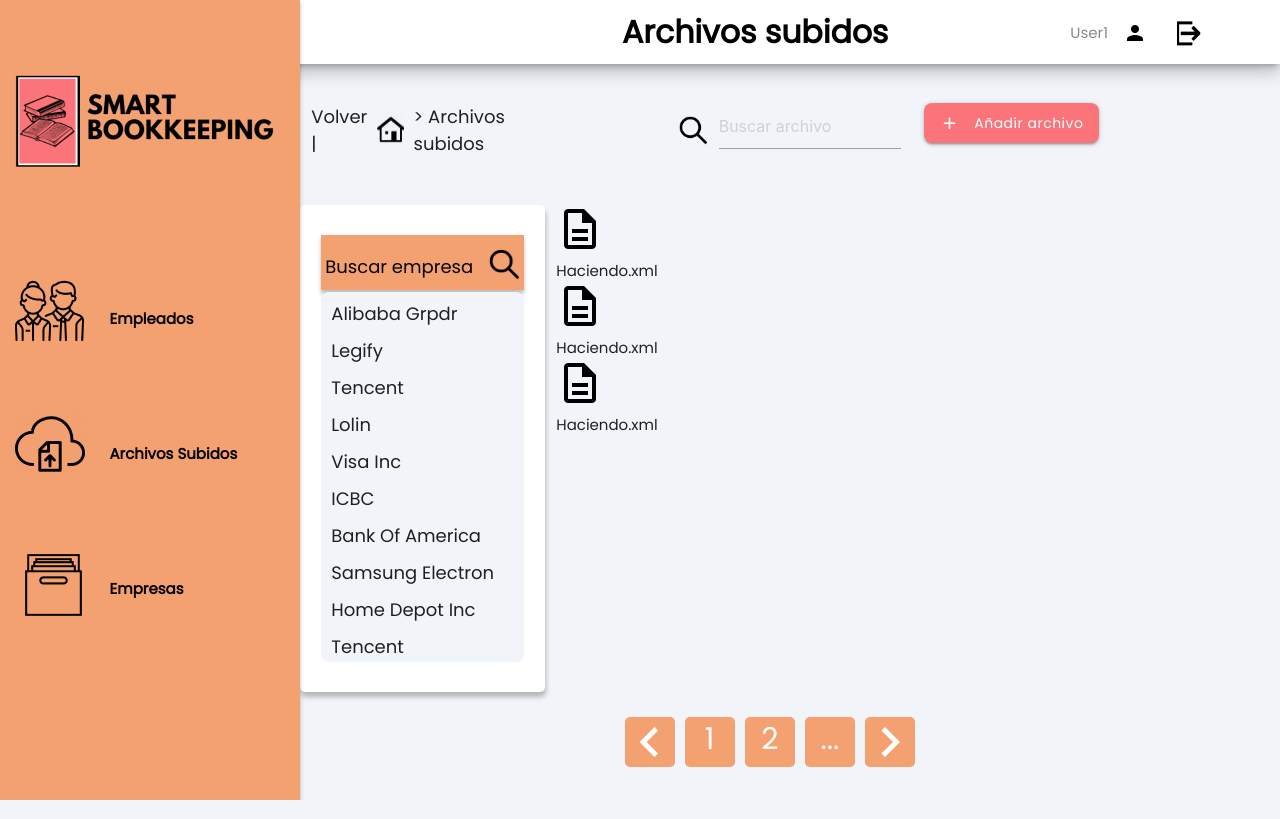
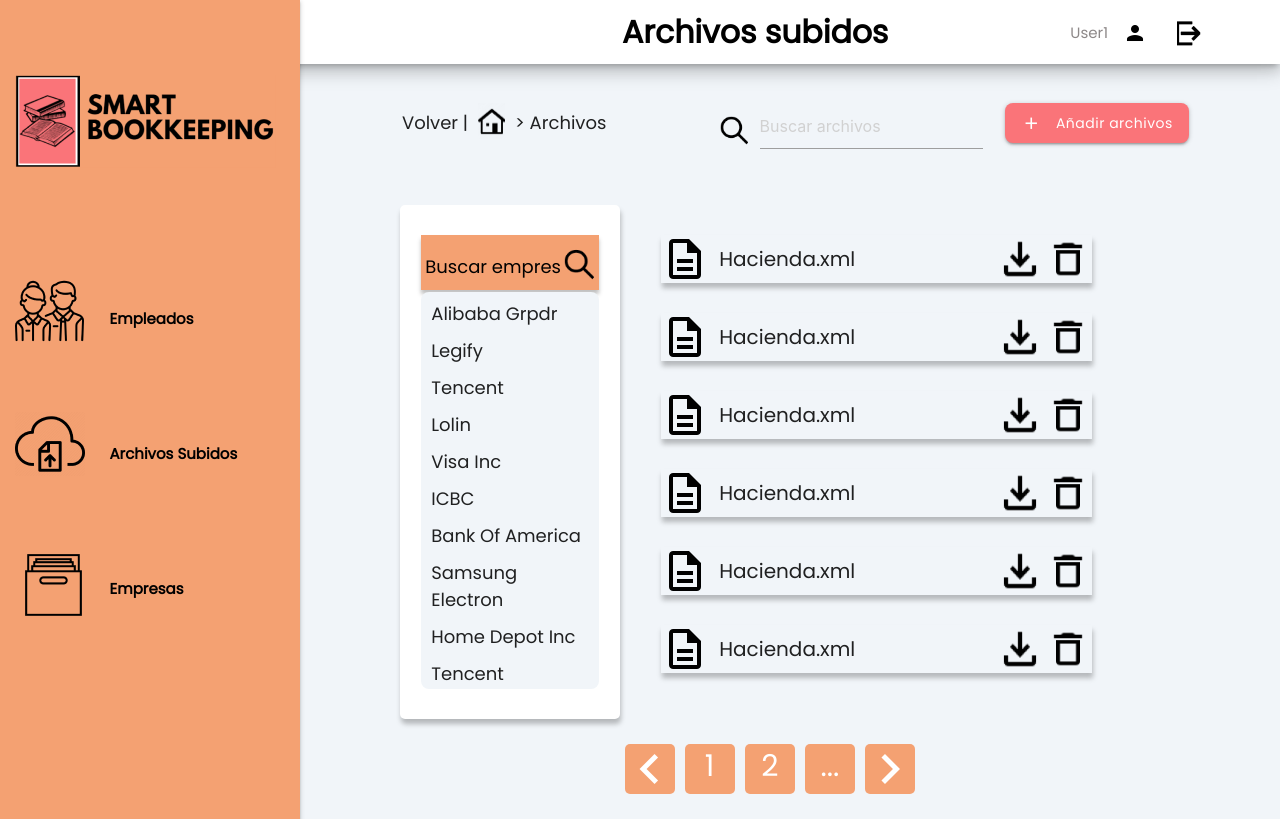
Before and after one commit to alemanjosh7/despacho-contable-ptc, a PHP site: page /views/archivos-subidos.html in a window 1280 px wide. Run offline with PHP 8.4, Linux system fonts and the light colour scheme.

Commit message:
terminando archivos

```diff
--- a/controllers/archivos-subidos.js
+++ b/controllers/archivos-subidos.js
@@ -1,6 +1,25 @@
 document.addEventListener('DOMContentLoaded', function () {
     var elems = document.querySelectorAll('.sidenav');
     var instances = M.Sidenav.init(elems, options);
+});
+
+/*Boton de ir hacia arriba*/
+
+var hastatop = document.getElementById("hasta_arriba");
+
+window.onscroll = function () {
+    if (document.documentElement.scrollTop > 200) {
+        hastatop.style.display = "block";
+    } else {
+        hastatop.style.display = "none";
+    }
+};
+
+hastatop.addEventListener("click", function () {
+    window.scrollTo({
+        top: 0,
+        behavior: "smooth",
+    });
 });
 
 // Initialize collapsible (uncomment the lines below if you use the dropdown variation)
@@ -8,7 +27,3 @@ document.addEventListener('DOMContentLoaded', function () {
 // var collapsibleInstance = M.Collapsible.init(collapsibleElem, options);
 
 // Or with jQuery
-
-$(document).ready(function () {
-    $('.sidenav').sidenav();
-});
--- a/resources/css/styles.css
+++ b/resources/css/styles.css
@@ -306,6 +306,23 @@ footer {
   flex-direction: row;
 }
 
+.file-name,
+.file-options {
+  display: flex;
+  flex-direction: row;
+  align-items: center;
+}
+
+.file-name img {
+  margin-right: 10px;
+}
+
+.file-options img {
+  width: 48px;
+  height: 38px;
+}
+
+
 .file-searcher #input-file {
   margin-left: 12px;
 }
@@ -317,6 +334,7 @@ footer {
 
 .upload-files {
   margin-top: 28px;
+  padding-left: 100px;
 }
 
 .btn-add {
@@ -366,6 +384,15 @@ footer {
   width: 27px;
   height: 36px;
   margin: 0 10px 2px 10px;
+}
+
+.file-container {
+  display: flex;
+  justify-content: space-between;
+  flex-direction: row;
+  margin: 30px;
+  box-shadow: 1px 5px 5px rgba(0, 0, 0, 0.25);
+  font-size: 20px;
 }
 
 /*Search Bar with Auto Complete*/
--- a/views/archivos-subidos.html
+++ b/views/archivos-subidos.html
@@ -94,29 +94,29 @@
     <main>
         <div class="row upload-files-section">
             <!-- Parte de arriba donde muestra la parte de volver a la página de atrás y el buscador -->
-            <div class="col s3">
+            <div class="col l3 m12">
                 <div class="direction">
                     <p>Volver | </p><img src="../resources/icons/home-icon.png" alt="">
-                    <p> > Archivos subidos</p>
+                    <p> > Archivos </p>
                 </div>
             </div>
-            <div class="col s9">
+            <form action="post" class="col l7 m12 frm-files">
                 <div class="row">
-                    <div class="col offset-s2 s4">
+                    <div class="col l6">
                         <div class="file-searcher">
                             <img class="responsive-img" src="../resources/icons/search-icon.png" alt="">
-                            <input id="input-file" type="text" placeholder="Buscar archivo">
+                            <input id="input-file" type="text" placeholder="Buscar archivos">
                         </div>
                     </div>
-                    <div class="col s5">
-                        <a class="btn-add btn"><i class="material-icons left">add</i>Añadir archivo</a>
+                    <div class="col l6">
+                        <a class="btn-add btn"><i class="material-icons left">add</i>Añadir archivos</a>
                     </div>
                 </div>
-            </div>
+            </form>
 
         </div>
         <div class="row upload-files">
-            <div class="col s3 search-box">
+            <div class="col l3 m6 search-box">
                 <div class="wrapper">
                     <div class="search-input">
                         <div class="company-search-box">
@@ -138,38 +138,76 @@
                     </div>
                 </div>
             </div>
-            <div class="col s6 container">
+            <div class="col l7 center m6 container-files">
                 <div class="file-container">
                     <div class="file-name">
                         <img src="../resources/icons/file-icon.png" alt="">
-                        <p class="title-name">Haciendo.xml</p>
+                        <p class="title-name">Hacienda.xml</p>
                     </div>
                     <div class="file-options">
-
+                        <img src="../resources/icons/download.png" alt="">
+                        <img src="../resources/icons/delete.png" alt="">
                     </div>
                 </div>
                 <div class="file-container">
                     <div class="file-name">
                         <img src="../resources/icons/file-icon.png" alt="">
-                        <p class="title-name">Haciendo.xml</p>
+                        <p class="title-name">Hacienda.xml</p>
                     </div>
                     <div class="file-options">
-
+                        <img src="../resources/icons/download.png" alt="">
+                        <img src="../resources/icons/delete.png" alt="">
                     </div>
                 </div>
                 <div class="file-container">
                     <div class="file-name">
                         <img src="../resources/icons/file-icon.png" alt="">
-                        <p class="title-name">Haciendo.xml</p>
+                        <p class="title-name">Hacienda.xml</p>
                     </div>
                     <div class="file-options">
-
+                        <img src="../resources/icons/download.png" alt="">
+                        <img src="../resources/icons/delete.png" alt="">
+                    </div>
+                </div>
+                <div class="file-container">
+                    <div class="file-name">
+                        <img src="../resources/icons/file-icon.png" alt="">
+                        <p class="title-name">Hacienda.xml</p>
+                    </div>
+                    <div class="file-options">
+                        <img src="../resources/icons/download.png" alt="">
+                        <img src="../resources/icons/delete.png" alt="">
+                    </div>
+                </div>
+                <div class="file-container">
+                    <div class="file-name">
+                        <img src="../resources/icons/file-icon.png" alt="">
+                        <p class="title-name">Hacienda.xml</p>
+                    </div>
+                    <div class="file-options">
+                        <img src="../resources/icons/download.png" alt="">
+                        <img src="../resources/icons/delete.png" alt="">
+                    </div>
+                </div>
+                <div class="file-container">
+                    <div class="file-name">
+                        <img src="../resources/icons/file-icon.png" alt="">
+                        <p class="title-name">Hacienda.xml</p>
+                    </div>
+                    <div class="file-options">
+                        <img src="../resources/icons/download.png" alt="">
+                        <img src="../resources/icons/delete.png" alt="">
                     </div>
                 </div>
             </div>
         </div>
     </main>
-
+    <div class="fixed-action-btn">
+        <a class="btn-floating btn-large" id="hasta_arriba">
+            <i class="large material-icons">arrow_upward</i>
+        </a>
+        <ul>
+    </div>
     <footer>
         <div class="container">
             <div class="row">
@@ -205,7 +243,7 @@
     </footer>
     <!-- Compiled and minified JavaScript -->
     <script src="https://cdnjs.cloudflare.com/ajax/libs/materialize/1.0.0/js/materialize.min.js"></script>
-    <script type="text/javascript" src="../controllers/plantilla.js"></script>
+    <script src="../controllers/archivos-subidos.js"></script>
 </body>
 
 </html>
--- a/views/empleados.html
+++ b/views/empleados.html
@@ -450,7 +450,6 @@
     <!-- Compiled and minified JavaScript -->
     <script src="../resources/js/materialize.js"></script>
     <script src="../controllers/empleados.js"></script>
-    <script type="text/javascript" src="../controllers/plantilla.js"></script>
 </body>
 
 </html>
```
Also changed, not shown: resources/icons/download.png (added).
